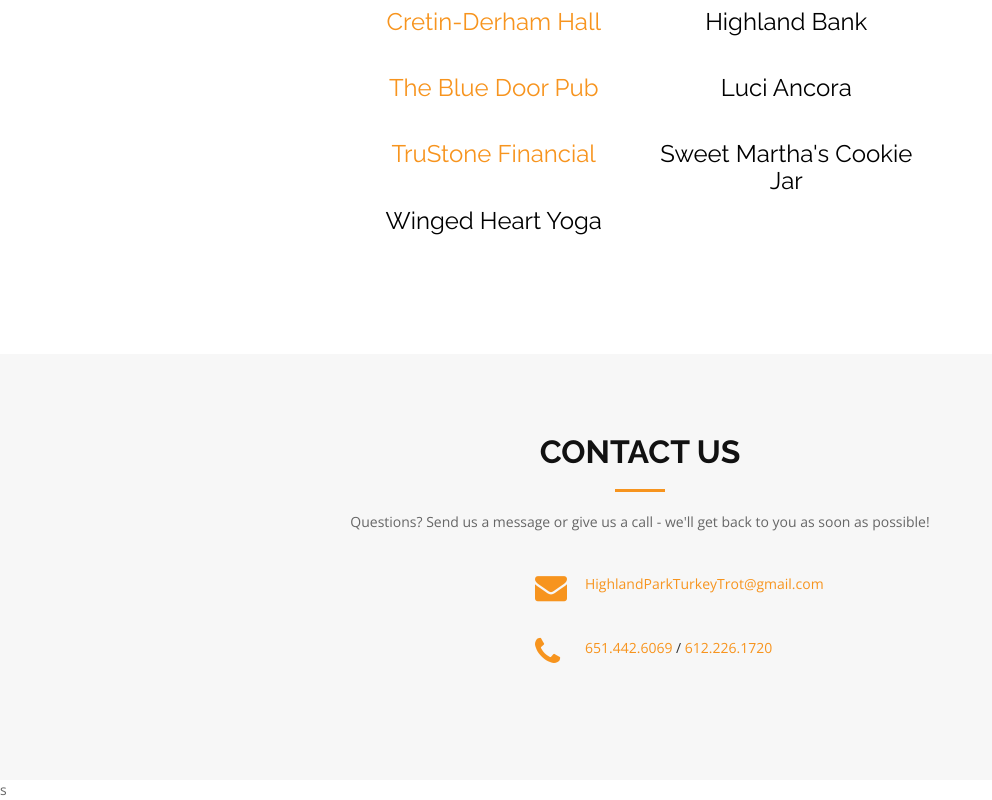
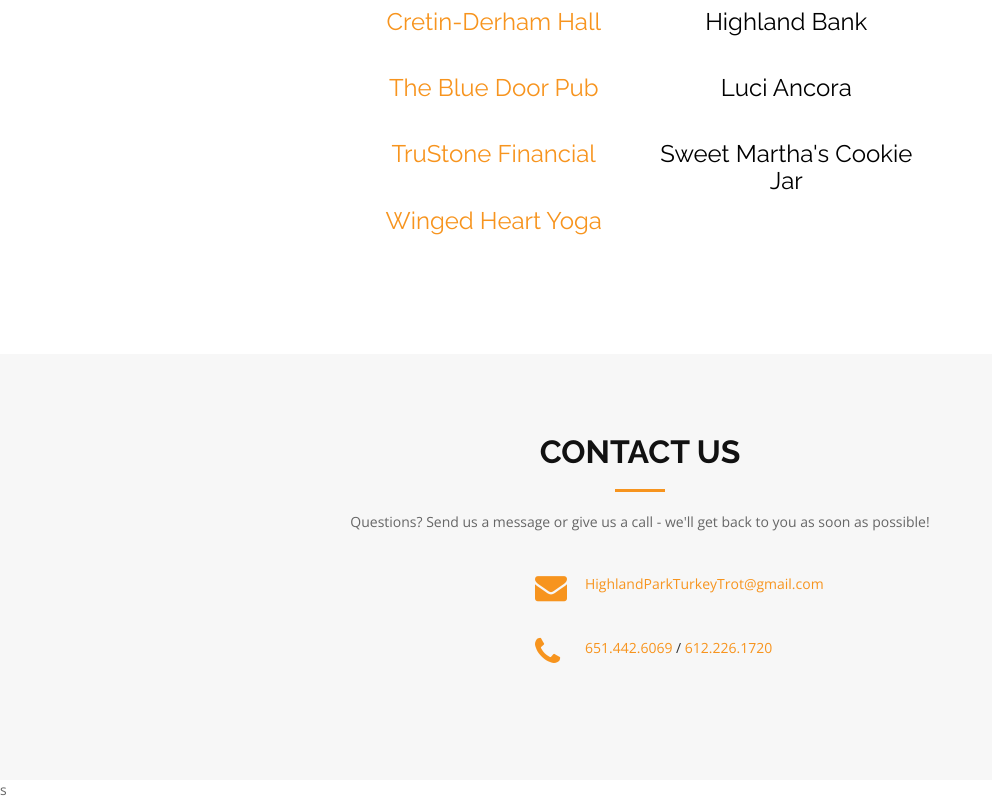
Before and after one commit to philG0417/philG0417.github.io, a website: page index.html in a window 1280 px wide. Shown: the part 3636-4436 px from the top of the page, without its empty margins (0-992 px from the left). Drawn offline with nearby package versions, Linux system fonts and the light colour scheme.

Commit message:
Update index.html

```diff
--- a/index.html
+++ b/index.html
@@ -443,7 +443,7 @@
                           <h3 class="section-description orange text-center"><a href="http://www.thebdp.com/">The Blue Door Pub</a></h3>
                           <!-- <h3 class="section-description orange text-center"><a href="http://www.greatbackrubs.com/">The Highland Backrub</a></h3> -->
                           <h3 class="section-description orange text-center"><a href="http://www.trustonefinancial.org">TruStone Financial</a></h3>
-                             <h3 class="section-description orange text-center"><a id="black" href="http://www.wingedheartyoga.com">Winged Heart Yoga</a></h3>
+                             <h3 class="section-description orange text-center"><a href="http://www.wingedheartyoga.com">Winged Heart Yoga</a></h3>
 
 
 
```
